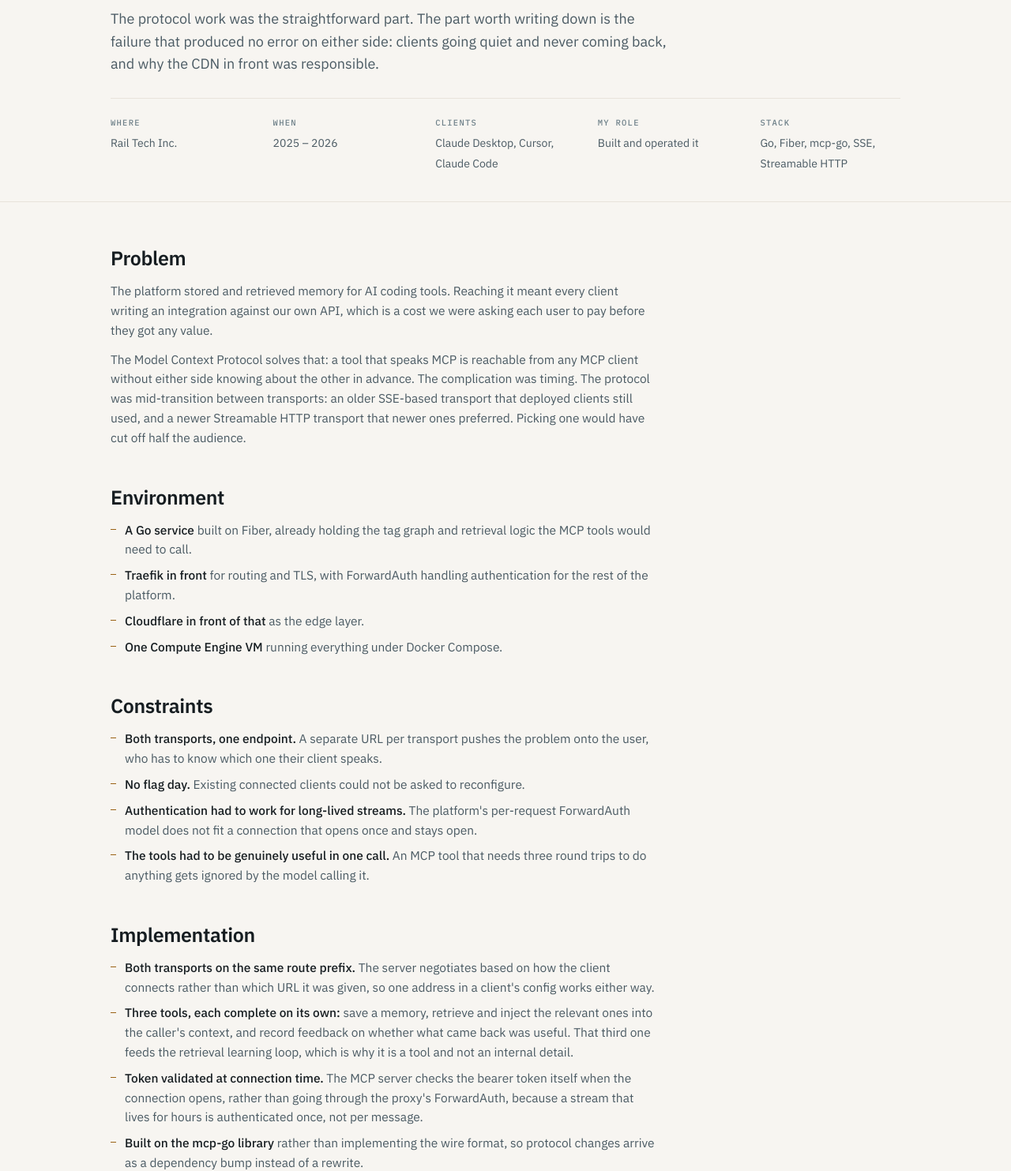
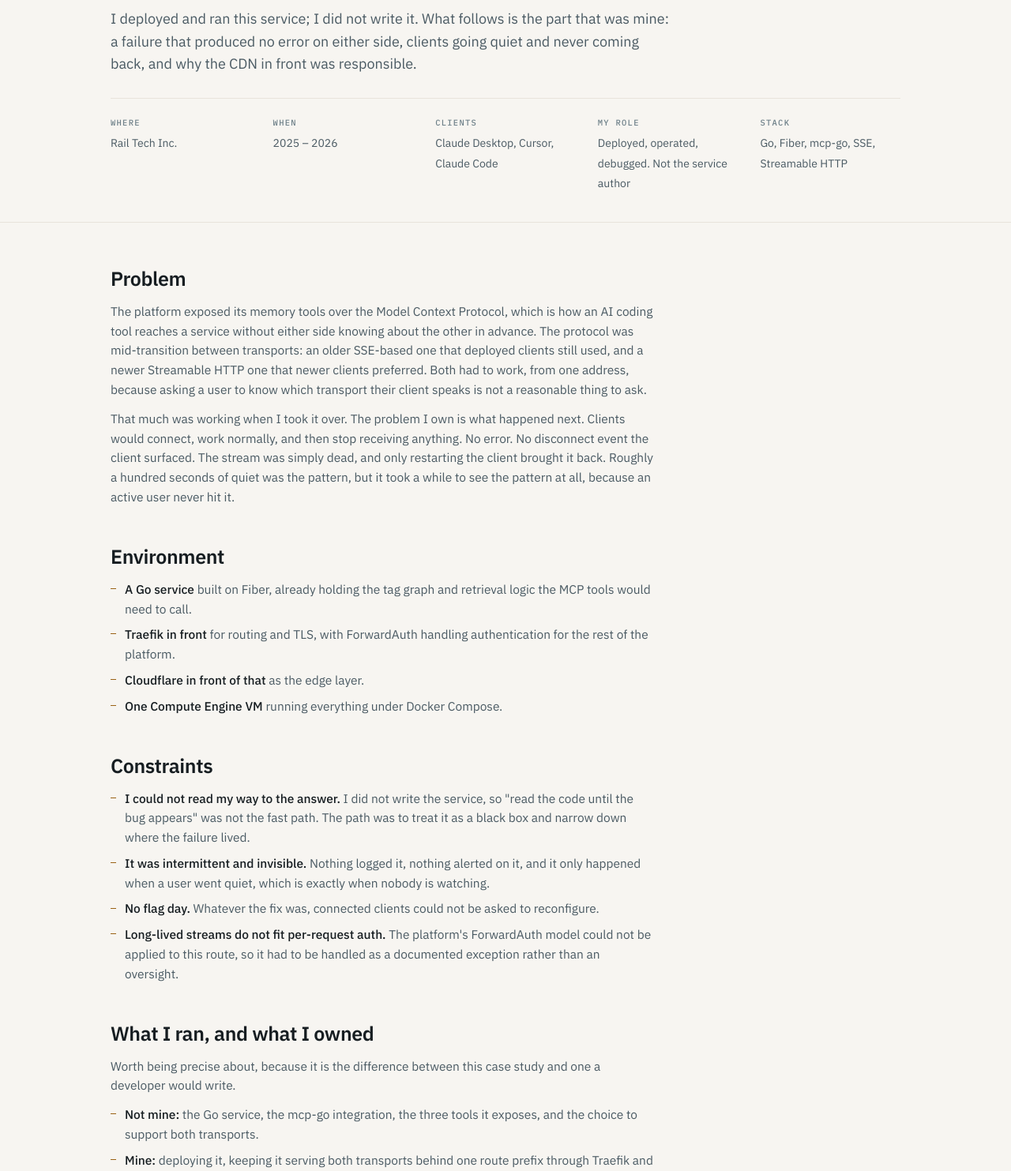
Before and after one commit to socialp630/socialp630.github.io, a plain HTML site: page case-studies/mcp-server.html in a window 1280 px wide. Shown: the part 284-1767 px from the top of the page at 79% size. Drawn offline with Linux system fonts and the light colour scheme.

Commit message:
New updates to index and MCP case study

```diff
--- a/case-studies/mcp-server.html
+++ b/case-studies/mcp-server.html
@@ -45,16 +45,16 @@
     <p class="eyebrow">Case study 01 &middot; Protocol infrastructure</p>
     <h1>Running an MCP server on two transports, behind a CDN</h1>
     <p class="lede">
-      The protocol work was the straightforward part. The part worth writing down is the
-      failure that produced no error on either side: clients going quiet and never coming
-      back, and why the CDN in front was responsible.
+      I deployed and ran this service; I did not write it. What follows is the part that was
+      mine: a failure that produced no error on either side, clients going quiet and never
+      coming back, and why the CDN in front was responsible.
     </p>
 
     <div class="cs-facts">
       <div><b>Where</b><span>Rail Tech Inc.</span></div>
       <div><b>When</b><span>2025 &ndash; 2026</span></div>
       <div><b>Clients</b><span>Claude Desktop, Cursor, Claude Code</span></div>
-      <div><b>My role</b><span>Built and operated it</span></div>
+      <div><b>My role</b><span>Deployed, operated, debugged. Not the service author</span></div>
       <div><b>Stack</b><span>Go, Fiber, mcp-go, SSE, Streamable HTTP</span></div>
     </div>
   </div>
@@ -66,16 +66,19 @@
     <div class="cs-block">
       <h2>Problem</h2>
       <p>
-        The platform stored and retrieved memory for AI coding tools. Reaching it meant every
-        client writing an integration against our own API, which is a cost we were asking each
-        user to pay before they got any value.
+        The platform exposed its memory tools over the Model Context Protocol, which is how an
+        AI coding tool reaches a service without either side knowing about the other in advance.
+        The protocol was mid-transition between transports: an older SSE-based one that deployed
+        clients still used, and a newer Streamable HTTP one that newer clients preferred. Both
+        had to work, from one address, because asking a user to know which transport their client
+        speaks is not a reasonable thing to ask.
       </p>
       <p>
-        The Model Context Protocol solves that: a tool that speaks MCP is reachable from any MCP
-        client without either side knowing about the other in advance. The complication was
-        timing. The protocol was mid-transition between transports: an older SSE-based transport
-        that deployed clients still used, and a newer Streamable HTTP transport that newer ones
-        preferred. Picking one would have cut off half the audience.
+        That much was working when I took it over. The problem I own is what happened next.
+        Clients would connect, work normally, and then stop receiving anything. No error. No
+        disconnect event the client surfaced. The stream was simply dead, and only restarting the
+        client brought it back. Roughly a hundred seconds of quiet was the pattern, but it took a
+        while to see the pattern at all, because an active user never hit it.
       </p>
     </div>
 
@@ -92,21 +95,30 @@
     <div class="cs-block">
       <h2>Constraints</h2>
       <ul>
-        <li><strong>Both transports, one endpoint.</strong> A separate URL per transport pushes the problem onto the user, who has to know which one their client speaks.</li>
-        <li><strong>No flag day.</strong> Existing connected clients could not be asked to reconfigure.</li>
-        <li><strong>Authentication had to work for long-lived streams.</strong> The platform's per-request ForwardAuth model does not fit a connection that opens once and stays open.</li>
-        <li><strong>The tools had to be genuinely useful in one call.</strong> An MCP tool that needs three round trips to do anything gets ignored by the model calling it.</li>
+        <li><strong>I could not read my way to the answer.</strong> I did not write the service, so "read the code until the bug appears" was not the fast path. The path was to treat it as a black box and narrow down where the failure lived.</li>
+        <li><strong>It was intermittent and invisible.</strong> Nothing logged it, nothing alerted on it, and it only happened when a user went quiet, which is exactly when nobody is watching.</li>
+        <li><strong>No flag day.</strong> Whatever the fix was, connected clients could not be asked to reconfigure.</li>
+        <li><strong>Long-lived streams do not fit per-request auth.</strong> The platform's ForwardAuth model could not be applied to this route, so it had to be handled as a documented exception rather than an oversight.</li>
       </ul>
     </div>
 
     <div class="cs-block">
-      <h2>Implementation</h2>
+      <h2>What I ran, and what I owned</h2>
+      <p>
+        Worth being precise about, because it is the difference between this case study and one
+        a developer would write.
+      </p>
       <ul>
-        <li><strong>Both transports on the same route prefix.</strong> The server negotiates based on how the client connects rather than which URL it was given, so one address in a client's config works either way.</li>
-        <li><strong>Three tools, each complete on its own:</strong> save a memory, retrieve and inject the relevant ones into the caller's context, and record feedback on whether what came back was useful. That third one feeds the retrieval learning loop, which is why it is a tool and not an internal detail.</li>
-        <li><strong>Token validated at connection time.</strong> The MCP server checks the bearer token itself when the connection opens, rather than going through the proxy's ForwardAuth, because a stream that lives for hours is authenticated once, not per message.</li>
-        <li><strong>Built on the mcp-go library</strong> rather than implementing the wire format, so protocol changes arrive as a dependency bump instead of a rewrite.</li>
+        <li><strong>Not mine:</strong> the Go service, the mcp-go integration, the three tools it exposes, and the choice to support both transports.</li>
+        <li><strong>Mine:</strong> deploying it, keeping it serving both transports behind one route prefix through Traefik and Cloudflare, the authentication exception for the route, the diagnosis below, the fix, and the rule I now apply to anything long-lived behind a proxy.</li>
       </ul>
+      <p>
+        The authentication exception is worth a line. Every other protected route on the platform
+        goes through the proxy's ForwardAuth, which verifies per request. A stream that opens once
+        and lives for hours cannot work that way, so this route validates its bearer token at
+        connection time instead. That is a deliberate, documented difference rather than a gap
+        somebody left, and knowing which of the two it is was part of running it safely.
+      </p>
     </div>
 
     <div class="cs-block cs-wide">
@@ -199,11 +211,14 @@
 
     <div class="cs-block">
       <h2>Security</h2>
-      <ul>
-        <li><strong>Bearer token checked at connection time</strong> by the MCP server itself, since the platform's per-request ForwardAuth model does not apply to a persistent stream.</li>
-        <li><strong>API keys exchanged for short-lived JWTs</strong> rather than the long-lived key travelling with every call.</li>
-        <li><strong>Rate limiting keyed to user ID</strong>, which matters more here than elsewhere because MCP traffic arrives from a small number of client applications.</li>
-      </ul>
+      <p>
+        Not my design, but my responsibility to understand and keep intact while operating it.
+        The route validates its bearer token when the connection opens, since per-request
+        ForwardAuth does not apply to a persistent stream. API keys are exchanged for short-lived
+        JWTs rather than the long-lived key travelling with every call. Rate limiting is keyed to
+        user ID, which matters here because MCP traffic arrives from a small number of client
+        applications.
+      </p>
     </div>
 
     <div class="cs-block">
```
Also changed, not shown: index.html (+11 -10 lines).
